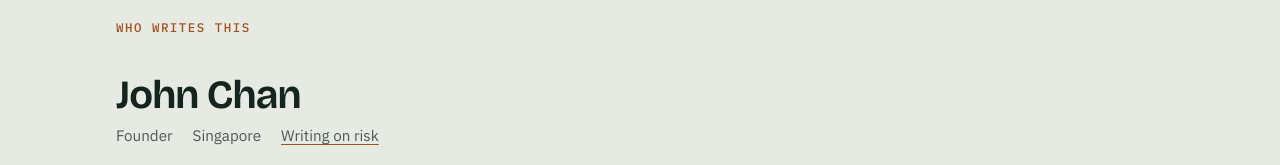
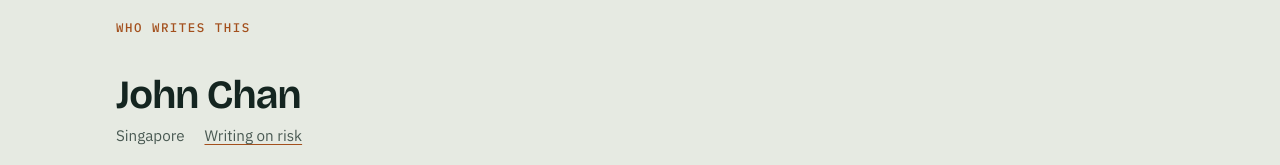
Before and after one commit to kychanbp/banyanfoundry-site, a plain HTML site: page index.html in a window 1280 px wide. Shown: the part 1680-1845 px from the top of the page. Drawn offline with nearby package versions, Linux system fonts and the light colour scheme.

Commit message:
Remove Founder label
Co-Authored-By: Claude Opus 5.5 <noreply@anthropic.com>
Claude-Session: https://claude.ai/code/session_0164q9UmV18Ftpxx6EzKGpvh

```diff
--- a/index.html
+++ b/index.html
@@ -91,7 +91,6 @@
         <div>
           <h2>John Chan</h2>
           <div class="meta">
-            <span>Founder</span>
             <span>Singapore</span>
             <a href="https://www.zhizhi-gewu.com/t/risk" rel="me noopener" target="_blank">Writing on risk</a>
           </div>
```
